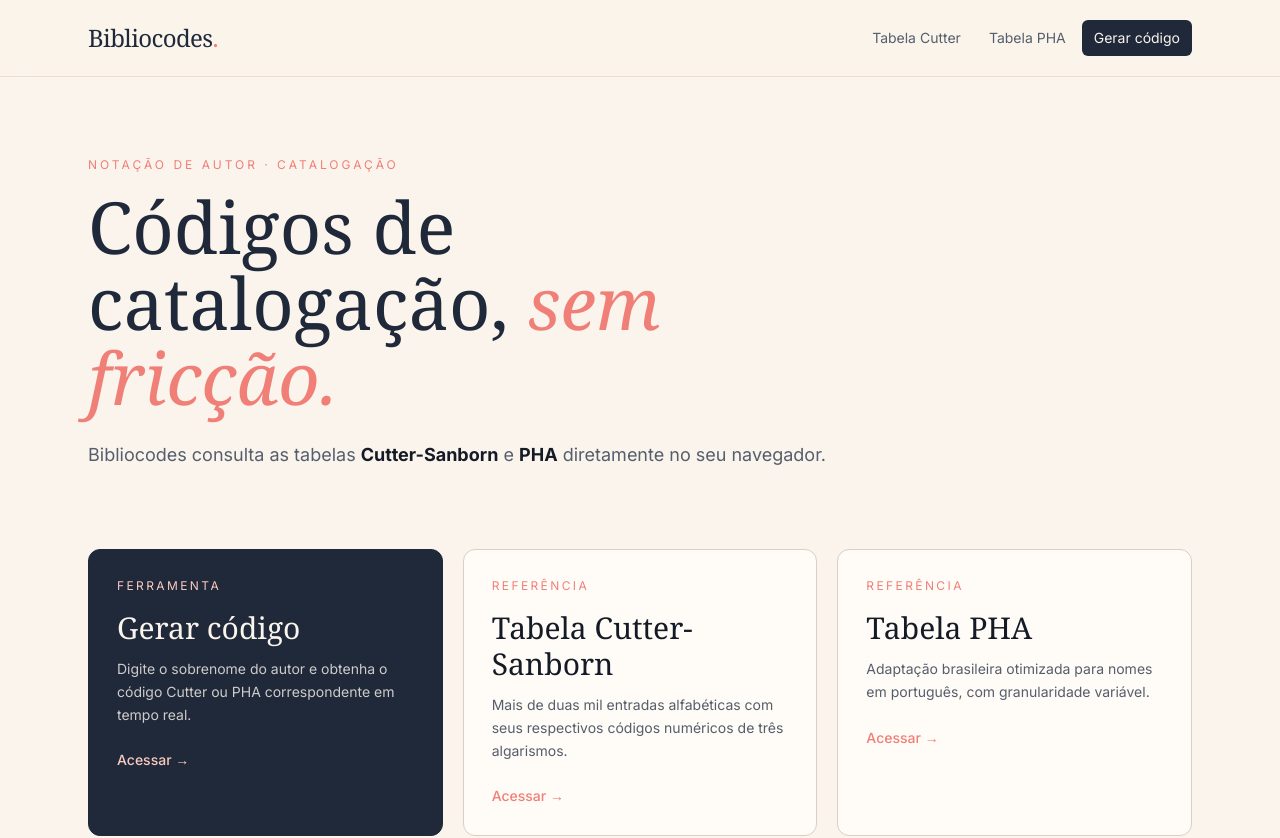
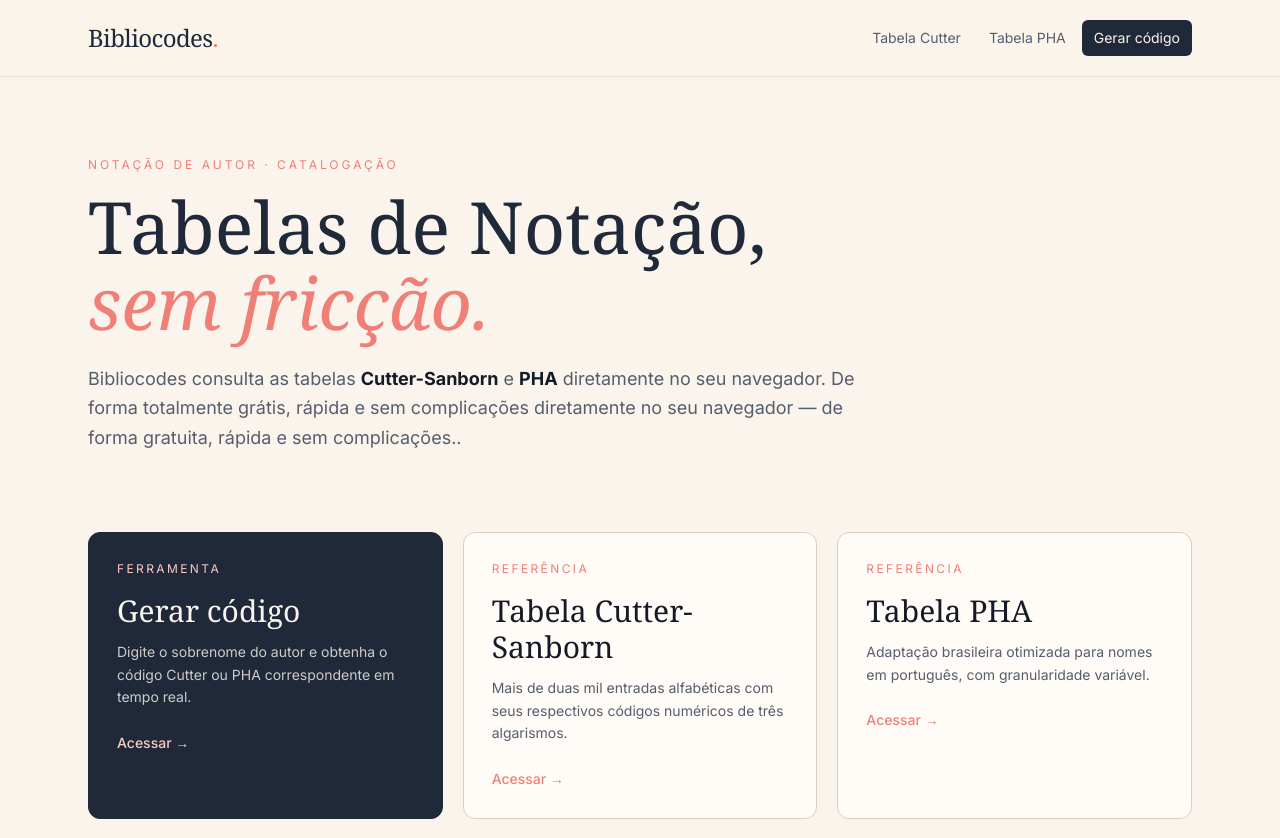
Before and after one commit to gpsnts/bibliocodes, a React (Vite) app: page /bibliocodes/ in a window 1280 px wide. Shown: the top 838 px of the page. Built offline with nearby package versions, Linux system fonts and the light colour scheme.

Commit message:
fix: main section description

```diff
--- a/src/routes/index.tsx
+++ b/src/routes/index.tsx
@@ -37,12 +37,12 @@ function Home() {
             Notação de autor · catalogação
           </p>
           <h1 className="font-serif text-6xl md:text-7xl leading-[1.05] text-primary mb-6">
-            Códigos de catalogação,
+            Tabelas de Notação,
             <span className="italic text-accent"> sem fricção.</span>
           </h1>
           <p className="text-lg text-muted-foreground leading-relaxed">
             Bibliocodes consulta as tabelas <strong className="text-foreground">Cutter-Sanborn</strong>{" "}
-            e <strong className="text-foreground">PHA</strong> diretamente no seu navegador.
+            e <strong className="text-foreground">PHA</strong> diretamente no seu navegador. De forma totalmente grátis, rápida e sem complicações diretamente no seu navegador — de forma gratuita, rápida e sem complicações..
           </p>
         </section>
 
```
